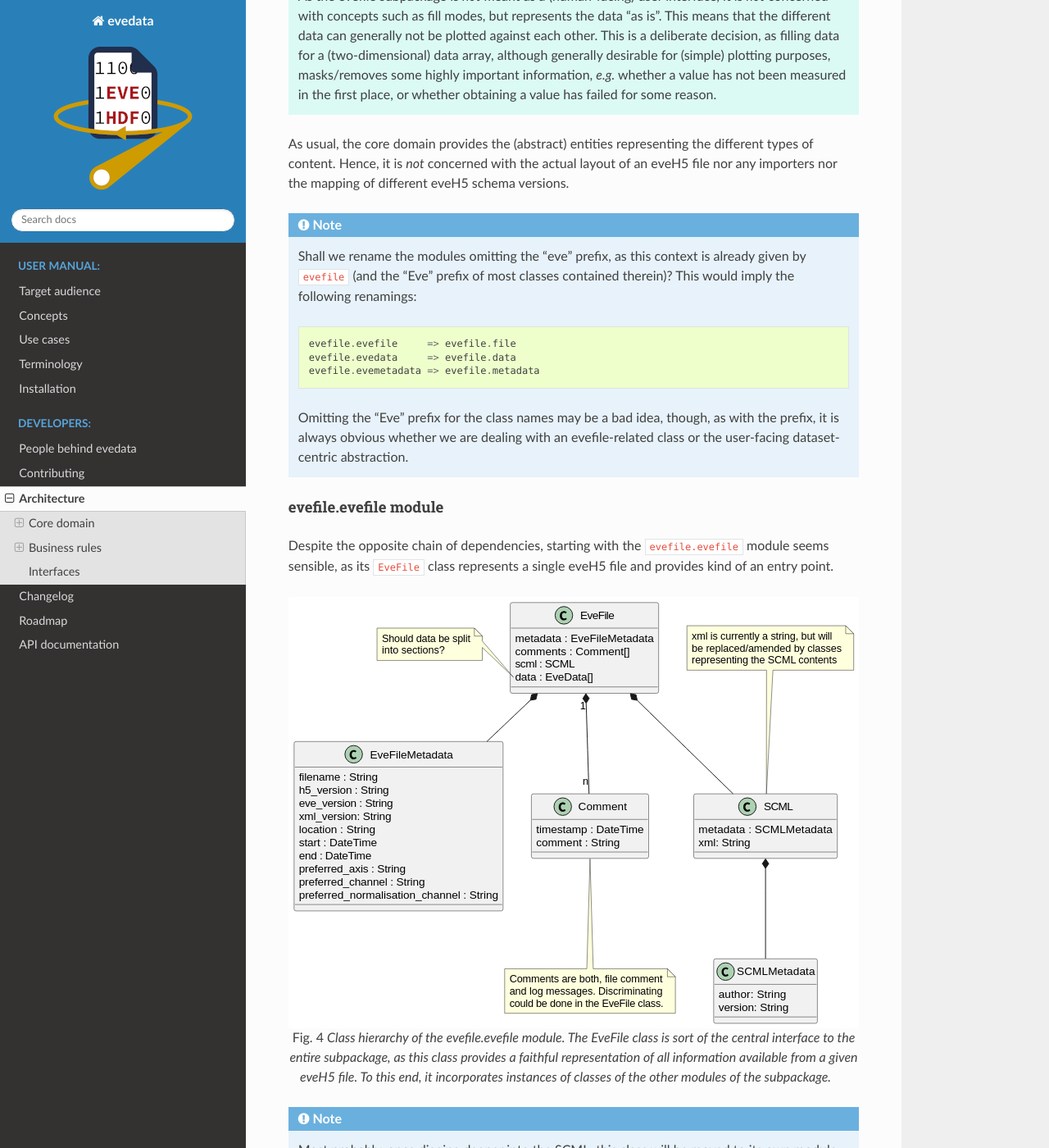
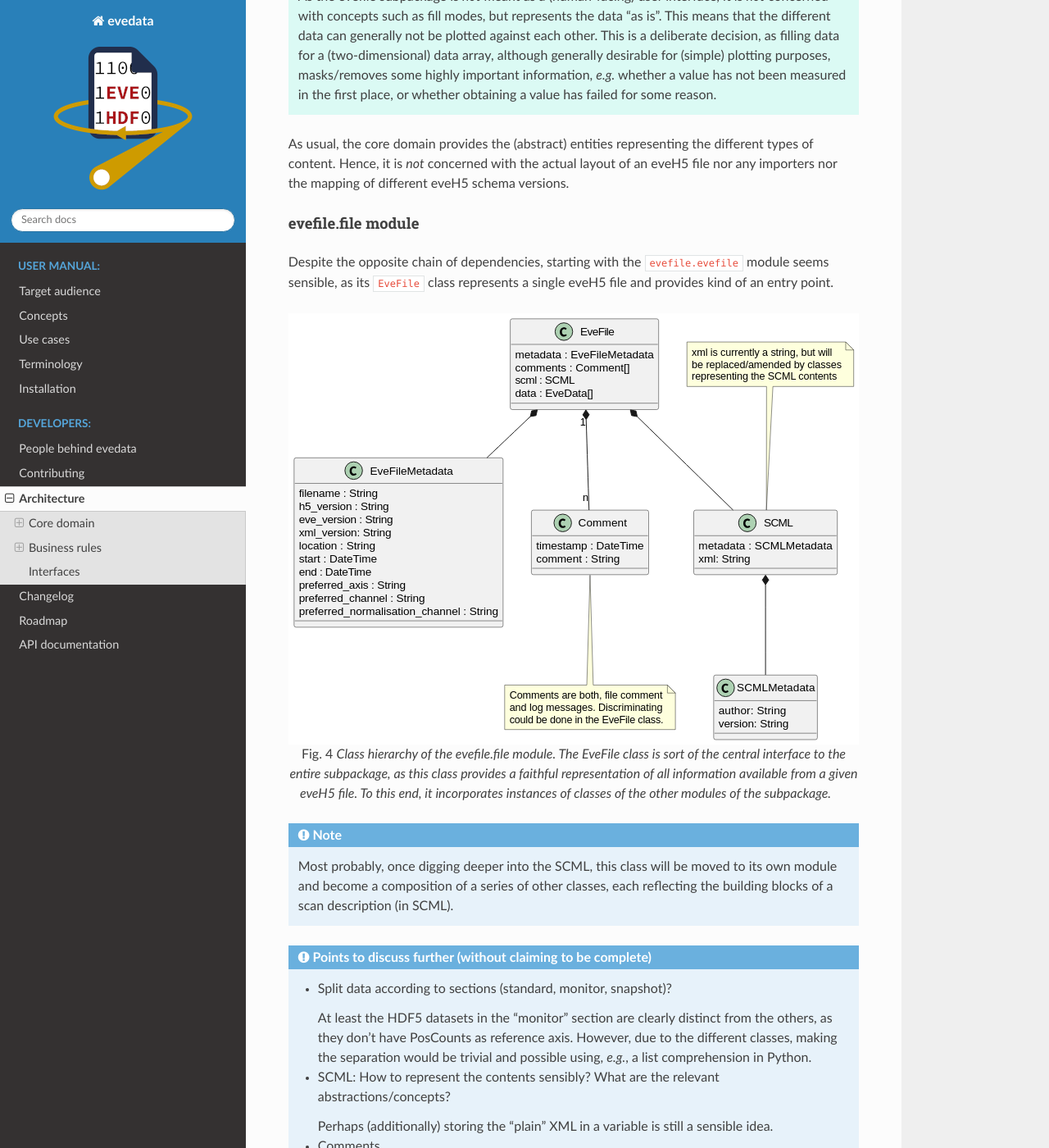
Before and after one commit to tillbiskup/evedata, a Sphinx documentation site: the page built from docs/architecture.rst, in a window 1280 px wide and 1400 px high, scrolled down 1661 px. Shown: the whole window at 82% size. Built offline with Sphinx 7.4.7 and the Read the Docs theme 2.0.0, drawn with Linux system fonts in a browser that asks for light colours; some of the changed text lies outside the part shown.

Commit message:
Rename and clean UML diagrams

```diff
--- a/docs/architecture.rst
+++ b/docs/architecture.rst
@@ -41,28 +41,16 @@ Furthermore, the evefile subpackage provides a stable abstraction of the content
 As usual, the core domain provides the (abstract) entities representing the different types of content. Hence, it is *not* concerned with the actual layout of an eveH5 file nor any importers nor the mapping of different eveH5 schema versions.
 
 
-.. note::
-
-    Shall we rename the modules omitting the "eve" prefix, as this context is already given by ``evefile`` (and the "Eve" prefix of most classes contained therein)? This would imply the following renamings::
-
-        evefile.evefile     => evefile.file
-        evefile.evedata     => evefile.data
-        evefile.evemetadata => evefile.metadata
-
-
-    Omitting the "Eve" prefix for the class names may be a bad idea, though, as with the prefix, it is always obvious whether we are dealing with an evefile-related class or the user-facing dataset-centric abstraction.
-
-
-evefile.evefile module
-~~~~~~~~~~~~~~~~~~~~~~
+evefile.file module
+~~~~~~~~~~~~~~~~~~~
 
 Despite the opposite chain of dependencies, starting with the ``evefile.evefile`` module seems sensible, as its ``EveFile`` class represents a single eveH5 file and provides kind of an entry point.
 
 
-.. figure:: uml/evedata.evefile.evefile.*
+.. figure:: uml/evedata.evefile.file.*
     :align: center
 
-    Class hierarchy of the evefile.evefile module. The EveFile class is sort of the central interface to the entire subpackage, as this class provides a faithful representation of all information available from a given eveH5 file. To this end, it incorporates instances of classes of the other modules of the subpackage.
+    Class hierarchy of the evefile.file module. The EveFile class is sort of the central interface to the entire subpackage, as this class provides a faithful representation of all information available from a given eveH5 file. To this end, it incorporates instances of classes of the other modules of the subpackage.
 
 
 .. note::
@@ -85,17 +73,17 @@ Despite the opposite chain of dependencies, starting with the ``evefile.evefile`
       Is there a need to distinguish between file-level comments and life comments (aka log messages)? If so, shall this be done in the ``EveFile`` class or in the ``Comment`` class (possibly by means of two subtypes of the ``Comment`` class)?
 
 
-evefile.evedata module
-~~~~~~~~~~~~~~~~~~~~~~
+evefile.data module
+~~~~~~~~~~~~~~~~~~~
 
 Data are organised in "datasets" within HDF5, and the ``evefile.evedata`` module provides the relevant entities to describe these datasets. Although currently (as of 03/2024, eve version 2.0) neither average nor interval detectors save the individual data points, at least the former is a clear need of the engineers/scientists (see their use of the MPSKIP feature to "fake" an average detector saving the individual data points). Hence, the data model already respects this use case. As per position (count) there can be a variable number of measured points, the resulting array is no longer rectangular, but a "ragged array". While storing such arrays is possible directly in HDF5, the implementation within evedata is entirely independent of the actual representation in the eveH5 file.
 
 
-.. figure:: uml/evedata.evefile.evedata.*
+.. figure:: uml/evedata.evefile.data.*
     :align: center
     :width: 750px
 
-    Class hierarchy of the evefile.evedata module. Each class has a corresponding metadata class in the evefile.evemetadata module. While in this diagram, EveMotorData and EveDetectorData seem to have no difference, at least they have a different type of metadata (see the evefile.evemetadata module below), besides the type attribute set accordingly.
+    Class hierarchy of the evefile.data module. Each class has a corresponding metadata class in the evefile.metadata module. While in this diagram, EveMotorData and EveDetectorData seem to have no difference, at least they have a different type of metadata (see the evefile.metadata module below), besides the type attribute set accordingly.
 
 
 .. admonition:: Points to discuss further (without claiming to be complete)
@@ -103,8 +91,6 @@ Data are organised in "datasets" within HDF5, and the ``evefile.evedata`` module
     * Dealing with the "PosCountTimer" dataset in the timestamp/meta section
 
       There is one special dataset in an eveH5 file containing the mapping table between Position Counts and milliseconds since start of the scan. Does this need to be represented by a distinct subclass of ``EveData``? Or would it better be a subclass of ``EveMeasureData``? And what would be a sensible name? ``EvePosCountTimerData``?
-
-      What DeviceType entry shall this special dataset have? Is it a separate type of its own ("TIMESTAMP"?), or is it a "DUMB" device?
 
     * Mapping MonitorData to MeasureData
 
@@ -135,8 +121,8 @@ Data are organised in "datasets" within HDF5, and the ``evefile.evedata`` module
       There are measurements where for a given position count spectra (1D) or entire images (2D) are recorded. At least for the latter, the data usually reside in external files. How is this currently represented in eveH5 files, and how to model this situation with the given :class:`EveData` classes?
 
 
-evefile.evemetadata module
-~~~~~~~~~~~~~~~~~~~~~~~~~~
+evefile.metadata module
+~~~~~~~~~~~~~~~~~~~~~~~
 
 Data without context (*i.e.* metadata) are mostly useless. Hence, to every class (type) of data in the evefile.evedata module, there exists a corresponding metadata class.
 
@@ -146,10 +132,10 @@ Data without context (*i.e.* metadata) are mostly useless. Hence, to every class
     As compared to the UML schemata for the IDL interface, the decision of whether a certain piece of information belongs to data or metadata is slightly different here. Furthermore, there seems to be some (immutable) information currently stored in a dataset in HDF5 that could easily be stored as attribute, due to not changing.
 
 
-.. figure:: uml/evedata.evefile.evemetadata.*
+.. figure:: uml/evedata.evefile.metadata.*
     :align: center
 
-    Class hierarchy of the evefile.evemetadata module. Each class in the evefile.evedata module has a corresponding metadata class in this module.
+    Class hierarchy of the evefile.metadata module. Each class in the evefile.data module has a corresponding metadata class in this module.
 
 
 .. admonition:: Points to discuss further (without claiming to be complete)
```
Also changed, not shown: docs/uml/evedata.evefile.data.svg (added), docs/uml/evedata.evefile.evedata.svg (deleted), docs/uml/evedata.evefile.evefile.svg (deleted), docs/uml/evedata.evefile.evemetadata.svg (deleted), docs/uml/evedata.evefile.file.svg (added), docs/uml/evedata.evefile.metadata.svg (added), docs/uml/evedata.svg, 8 other files.
